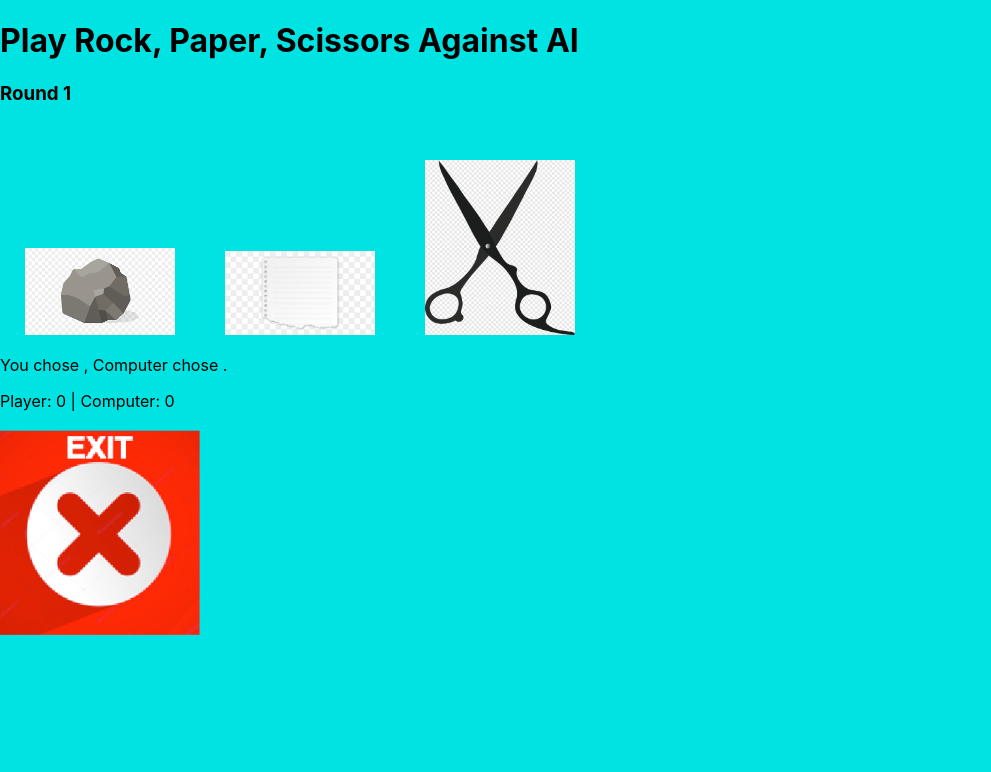
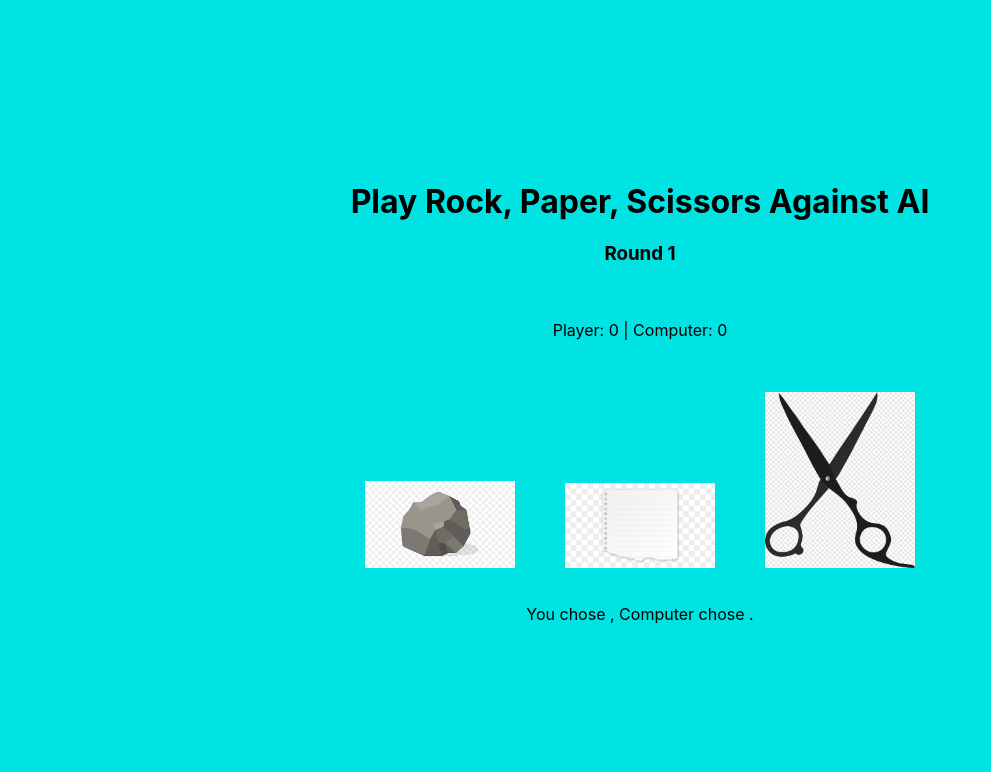
Before and after one commit to sophiaalexis1/sophiaalexis1.github.io, a React (Create React App) app: page / in a window 1280 px wide. Shown: the top 772 px of the page, without its empty margins (0-991 px from the left). Built offline with nearby package versions, Linux system fonts and the light colour scheme.

Commit message:
Version 1.1.4 put the exit game button in the bottom right and added player's and ai's score to the top of the page

```diff
--- a/src/App.css
+++ b/src/App.css
@@ -29,3 +29,22 @@
   height: auto;
   display: block;
 }
+
+.exit-button-container {
+  position: absolute;
+  bottom: 10px;
+  right: 10px;
+}
+
+.game-container {
+  display: flex;
+  flex-direction: column;
+  align-items: center;
+  justify-content: center;
+  height: 100vh; /* This ensures the container takes up the full viewport height */
+}
+
+.header-container {
+  text-align: center;
+  margin-bottom: 20px; /* Adjust as needed */
+}
--- a/src/App.js
+++ b/src/App.js
@@ -75,9 +75,12 @@ const RockPaperScissors = () => {
   };
 
   return (
-    <div>
+    <div className="game-container">
+      <div className='header-container'>
       <h1>Play Rock, Paper, Scissors Against AI</h1>
       <h3>Round {roundNumber} </h3>
+      </div>
+      <p>Player: {playerScore} | Computer: {computerScore}</p> {/* Display scores here */}
       <br></br>
       <p>
         <button onClick={() => play('rock')} disabled={disableButtons()}>
@@ -91,13 +94,12 @@ const RockPaperScissors = () => {
         </button>
       </p>
       <p>You chose {playerSelection}, Computer chose {computerSelection}. {result}</p>
-      <p>Player: {playerScore} | Computer: {computerScore}</p>
       {playerScore >= roundsToWin || computerScore >= roundsToWin ? (
         <button onClick={resetGame}>Play Again</button>
       ) : null}
-      <p>
+      <div className="exit-button-container">
         <GoToGoogleButton/>
-      </p>
+      </div>
     </div>
   );
 };
```
